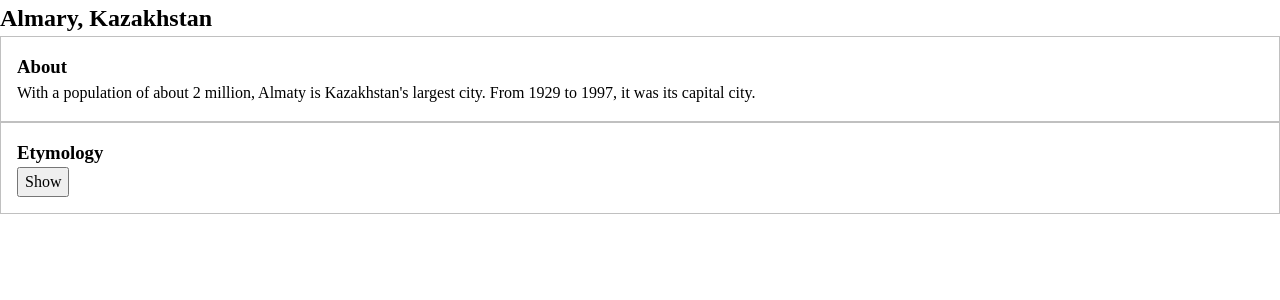
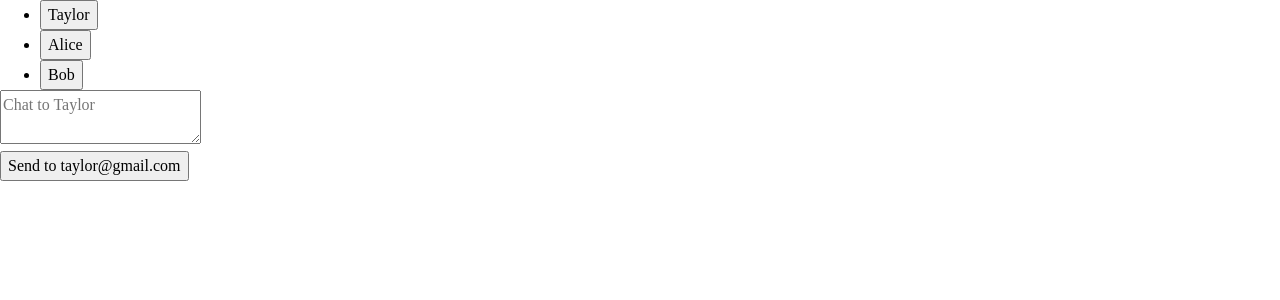
Before and after one commit to takunagai/react-official-tutorial, a React (Create React App) app: page / in a window 1280 px wide. Shown: the top 300 px of the page. Built offline with nearby package versions, Linux system fonts and the light colour scheme.

Commit message:
状態の入力に応じて反応させる 4a - 状態の保持とリセット (うまくいかない例)

```diff
--- /dev/null
+++ b/src/Messenger.jsx
@@ -0,0 +1,24 @@
+import { useState } from 'react'
+import Chat from './MessengerChat'
+import ContactList from './MessengerContactList'
+
+const contacts = [
+  { name: 'Taylor', email: 'taylor@gmail.com' },
+  { name: 'Alice', email: 'alice@gmail.com' },
+  { name: 'Bob', email: 'Bob@gmail.com' },
+]
+
+export default function Messenger() {
+  const [to, setTo] = useState(contacts[0])
+
+  return (
+    <div>
+      <ContactList
+        contacts={contacts}
+        selectedContact={to}
+        onSelect={contact => setTo(contact)}
+      />
+      <Chat contact={to} />
+    </div>
+  )
+}
--- /dev/null
+++ b/src/MessengerChat.jsx
@@ -0,0 +1,17 @@
+import { useState } from 'react'
+
+export default function Chat({ contact }) {
+  const [text, setText] = useState('')
+
+  return (
+    <section className="chat">
+      <textarea
+        value={text}
+        placeholder={`Chat to ${contact.name}`}
+        onChange={e => setText(e.target.value)}
+      />
+      <br />
+      <button>Send to {contact.email}</button>
+    </section>
+  )
+}
--- /dev/null
+++ b/src/MessengerContactList.jsx
@@ -0,0 +1,21 @@
+export default function ContactList({
+  selectedContact,
+  contacts,
+  onSelect
+}) {
+  return (
+    <section className="contact-list">
+      <ul>
+        {contacts.map(contact =>
+          <li key={contact}>
+            <button onClick={() => {
+              onSelect(contact)
+            }}>
+              {contact.name}
+            </button>
+          </li>
+        )}
+      </ul>
+    </section>
+  )
+}
--- a/src/index.js
+++ b/src/index.js
@@ -37,7 +37,8 @@ import './index.css'
 // import TaskApp2 from './TaskApp2'
 // import Form6 from './Form6'
 // import Form7 from './Form7'
-import Accordion from './Accordion'
+// import Accordion from './Accordion'
+import Messenger from './Messenger'
 
 
 const container = document.getElementById('root')
@@ -81,7 +82,8 @@ root.render(
     {/*<TaskApp2 />*/}
     {/*<Form6 />*/}
     {/*<Form7 />*/}
-    <Accordion />
+    {/*<Accordion />*/}
+    <Messenger />
   </React.StrictMode>
 )
 
```
Also changed, not shown: 1 other file (tests, documents, lock files or other folders).
